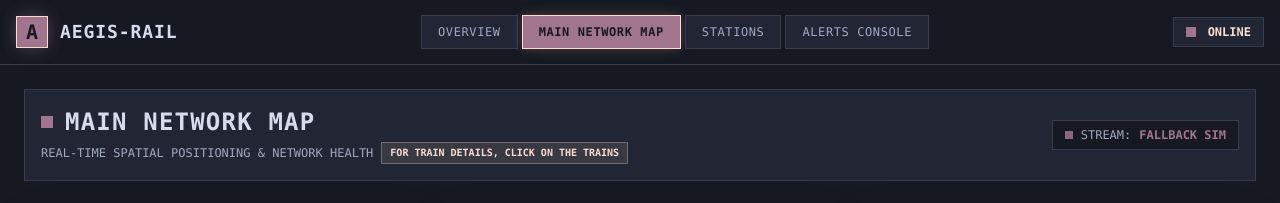
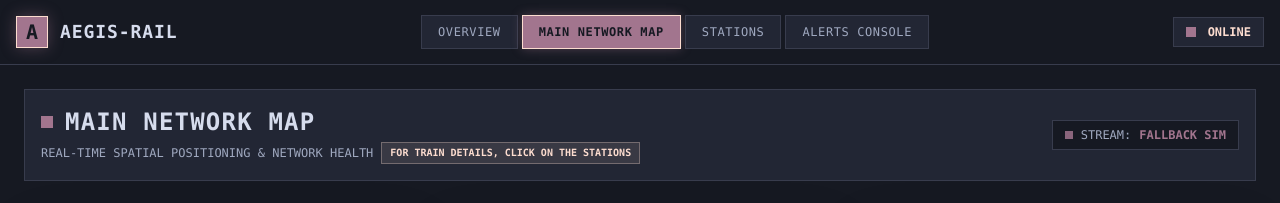
Before and after one commit to AnmolTiwari4/aegis-rail, a Next.js app in the folder frontend/: page /dashboard in a window 1280 px wide. Shown: the top 203 px of the page. Built offline with nearby package versions, Linux system fonts and the light colour scheme; no server answers.

Commit message:
style(dashboard): format and align KPI cards and telemetry view

```diff
--- a/frontend/app/dashboard/page.jsx
+++ b/frontend/app/dashboard/page.jsx
@@ -32,7 +32,7 @@ export default function DashboardPage() {
           <p className="text-ocean-soft text-xs mt-1 flex flex-wrap items-center gap-2">
             <span>REAL-TIME SPATIAL POSITIONING & NETWORK HEALTH</span>
             <span className="text-ocean-peach font-bold bg-ocean-peach/10 px-2 py-0.5 border border-ocean-peach/30 text-[10px]">
-              FOR TRAIN DETAILS, CLICK ON THE TRAINS
+              FOR TRAIN DETAILS, CLICK ON THE STATIONS
             </span>
           </p>
         </div>
```
